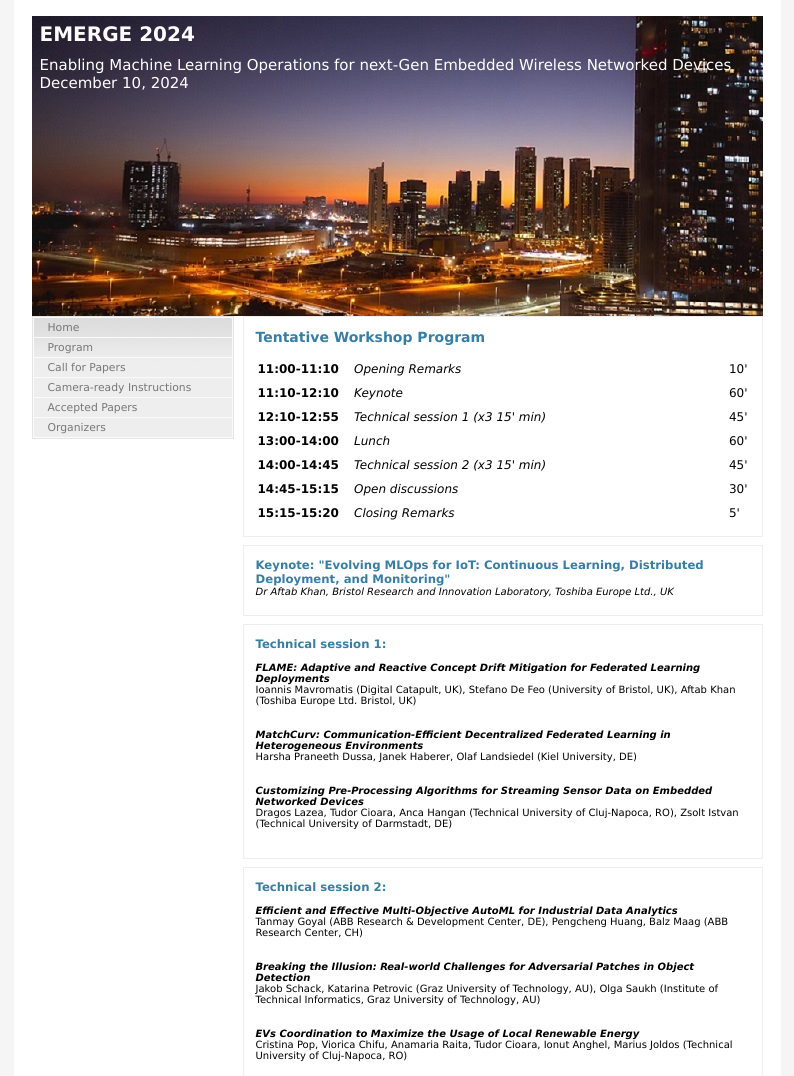
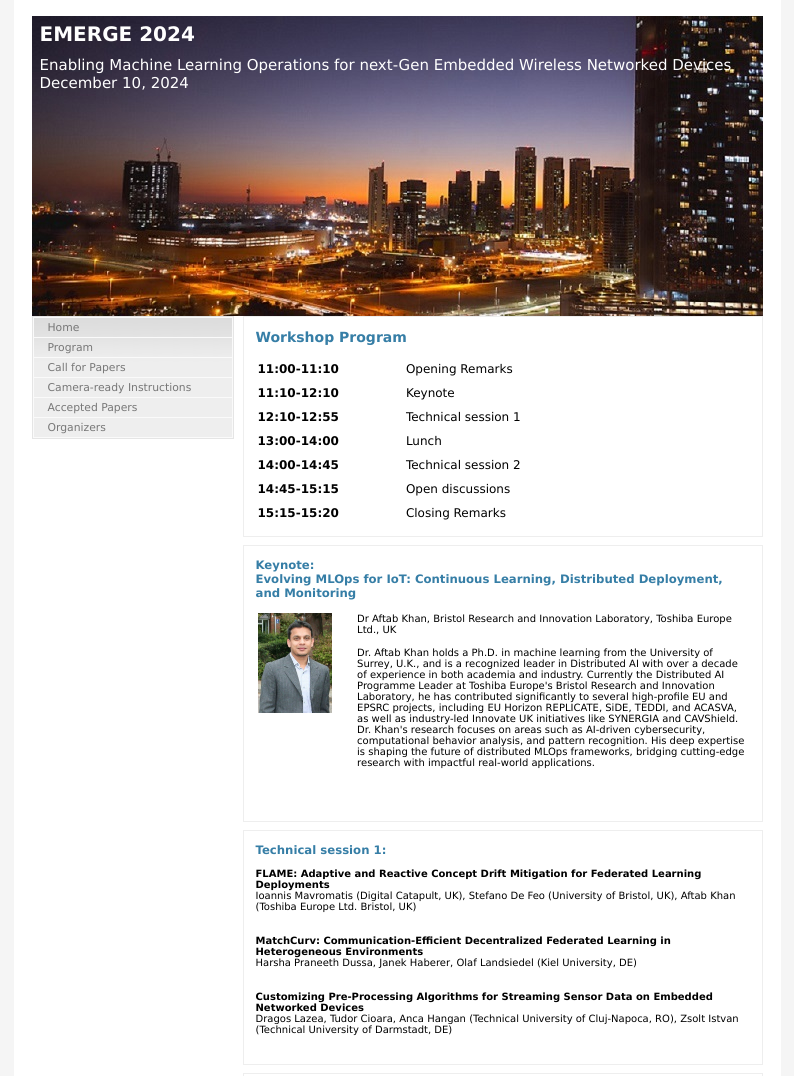
Before and after one commit to emerge2024/emerge2024.github.io, a plain HTML site: page program.html in a window 1280 px wide. Shown: the top 1076 px of the page, without its empty margins (243-1037 px from the left). Drawn offline with Linux system fonts and the light colour scheme.

Commit message:
added keynote short bio

```diff
--- a/program.html
+++ b/program.html
@@ -30,53 +30,46 @@
 
 			<div class="item">
 
-				<h1>Tentative Workshop Program
+				<h1>Workshop Program
                 </h1>
 
 				<br>
 
-				<table>
+				<table cellpadding="0" cellspacing="0" width="100%">
 					<tbody>
 						<tr align="left" style="height: 22px;">
-							<td colspan="2" style="width: 20%;"><b>11:00-11:10</b></td>
-							<td colspan="2" style="width: 80%;"><em>Opening Remarks</em></td>
-							<td colspan="2" style="width: 20%;">10'</td>
+							<td width="30%"><b>11:00-11:10</b></td>
+							<td width="70%">Opening Remarks</td>
 						</tr>
 
 						<tr align="left" style="height: 22px;">
-							<td colspan="2" style="width: 20%;"><b>11:10-12:10</b></td>
-							<td colspan="2" style="width: 80%;"><em>Keynote</em></td>
-							<td colspan="2" style="width: 20%;">60'</td>
+							<td width="30%"><b>11:10-12:10</b></td>
+							<td width="70%">Keynote</td>
 						</tr>
 
 						<tr align="left" style="height: 22px;">
-							<td colspan="2" style="width: 20%;"><b>12:10-12:55</b></td>
-							<td colspan="2" style="width: 80%;"><em>Technical session 1 (x3 15' min)</em></td>
-							<td colspan="2" style="width: 20%;">45'</td>
+							<td width="30%"><b>12:10-12:55</b></td>
+							<td width="70%">Technical session 1</td>
 						</tr>
 
 						<tr align="left" style="height: 22px;">
-							<td colspan="2" style="width: 20%;"><b>13:00-14:00</b></td>
-							<td colspan="2" style="width: 80%;"><em>Lunch</em></td>
-							<td colspan="2" style="width: 20%;">60'</td>
+							<td width="30%"><b>13:00-14:00</b></td>
+							<td width="70%">Lunch</td>
 						</tr>
 
 						<tr align="left" style="height: 22px;">
-							<td colspan="2" style="width: 20%;"><b>14:00-14:45</b></td>
-							<td colspan="2" style="width: 80%;"><em>Technical session 2 (x3 15' min)</em></td>
-							<td colspan="2" style="width: 20%;">45'</td>
+							<td width="30%"><b>14:00-14:45</b></td>
+							<td width="70%">Technical session 2</td>
 						</tr>
 
 						<tr align="left" style="height: 22px;">
-							<td colspan="2" style="width: 20%;"><b>14:45-15:15</b></td>
-							<td colspan="2" style="width: 80%;"><em>Open discussions</em></td>
-							<td colspan="2" style="width: 20%;">30'</td>
+							<td width="30%"><b>14:45-15:15</b></td>
+							<td width="70%">Open discussions</td>
 						</tr>
 
 						<tr align="left" style="height: 22px;">
-							<td colspan="2" style="width: 20%;"><b>15:15-15:20</b></td>
-							<td colspan="2" style="width: 80%;"><em>Closing Remarks</em></td>
-							<td colspan="2" style="width: 20%;">5'</td>
+							<td width="30%"><b>15:15-15:20</b></td>
+							<td width="70%">Closing Remarks</td>
 						</tr>
 
 					</tbody>
@@ -85,8 +78,36 @@
 			</div>
 
 			<div class="item">
-				<h3>Keynote: "Evolving MLOps for IoT: Continuous Learning, Distributed Deployment, and Monitoring"</h3>
-				<p style="font-size: 10px;"><em>Dr Aftab Khan, Bristol Research and Innovation Laboratory, Toshiba Europe Ltd., UK</em></p>
+				<!-- <h3>Keynote: "Evolving MLOps for IoT: Continuous Learning, Distributed Deployment, and Monitoring"</h3>
+				<p style="font-size: 10px;">Dr Aftab Khan, Bristol Research and Innovation Laboratory, Toshiba Europe Ltd., UK</p> -->
+				<h3>Keynote: <br> Evolving
+					MLOps for IoT: Continuous Learning, Distributed Deployment, and
+					Monitoring</h3>
+				<br>
+				<table cellpadding="0" cellspacing="0" width="100%">
+					<tbody>
+						<tr align="left" style="height: 200px;">
+							<td width="20%"><img src="img/keynote.png" height="100"></td>
+							<td width="80%"><p style="font-size: 10px;">Dr Aftab Khan, Bristol Research and Innovation Laboratory, Toshiba Europe Ltd., UK</p>
+								<p style="font-size: 10px;">Dr. Aftab Khan holds a Ph.D. in machine learning from the University of
+								Surrey, U.K., and is a recognized leader in Distributed AI with over a
+								decade of experience in both academia and industry. Currently the
+								Distributed AI Programme Leader at Toshiba Europe's Bristol Research
+								and Innovation Laboratory, he has contributed significantly to several
+								high-profile EU and EPSRC projects, including EU Horizon REPLICATE,
+								SiDE, TEDDI, and ACASVA, as well as industry-led Innovate UK initiatives
+								like SYNERGIA and CAVShield. Dr. Khan's research focuses on areas such
+								as AI-driven cybersecurity, computational behavior analysis, and pattern
+								recognition. His deep expertise is shaping the future of distributed
+								MLOps frameworks, bridging cutting-edge research with impactful
+								real-world applications.</p>
+							</td>
+
+						</tr>
+
+					</tbody>
+
+				</table>
 
 			</div>
 
@@ -94,17 +115,17 @@
 				<h3>Technical session 1:  </h3>
 				<br>
 
-				<p style="font-size: 10px;"><b><em>FLAME: Adaptive and Reactive Concept Drift Mitigation for Federated Learning Deployments</em></b><br>
+				<p style="font-size: 10px;"><b>FLAME: Adaptive and Reactive Concept Drift Mitigation for Federated Learning Deployments</b><br>
 					Ioannis Mavromatis (Digital Catapult, UK), Stefano De Feo (University of Bristol, UK), Aftab Khan (Toshiba Europe Ltd. Bristol, UK)<br>
 				</p>
 				<br>
 
-				<p style="font-size: 10px;"><b><em>MatchCurv: Communication-Efficient Decentralized Federated Learning in Heterogeneous Environments</em></b><br>
+				<p style="font-size: 10px;"><b>MatchCurv: Communication-Efficient Decentralized Federated Learning in Heterogeneous Environments</b><br>
 				Harsha Praneeth Dussa, Janek Haberer, Olaf Landsiedel (Kiel University, DE)<br>
 				</p>
 				<br>
 
-				<p style="font-size: 10px;"><b><em>Customizing Pre-Processing Algorithms for Streaming Sensor Data on Embedded Networked Devices</em></b><br>
+				<p style="font-size: 10px;"><b>Customizing Pre-Processing Algorithms for Streaming Sensor Data on Embedded Networked Devices</b><br>
 					Dragos Lazea, Tudor Cioara, Anca Hangan (Technical University of Cluj-Napoca, RO), Zsolt Istvan (Technical University of Darmstadt, DE)<br>
 				</p>
 				<br>
@@ -114,17 +135,17 @@
 				<h3>Technical session 2:  </h3>
 				<br>
 
-				<p style="font-size: 10px;"><b><em>Efficient and Effective Multi-Objective AutoML for Industrial Data Analytics</em></b><br>
+				<p style="font-size: 10px;"><b>Efficient and Effective Multi-Objective AutoML for Industrial Data Analytics</b><br>
 					Tanmay Goyal (ABB Research & Development Center, DE), Pengcheng Huang, Balz Maag (ABB Research Center, CH)<br>
 				</p>
 				<br>
 
-				<p style="font-size: 10px;"><b><em>Breaking the Illusion: Real-world Challenges for Adversarial Patches in Object Detection</em></b><br>
+				<p style="font-size: 10px;"><b>Breaking the Illusion: Real-world Challenges for Adversarial Patches in Object Detection</b><br>
 					Jakob Schack, Katarina Petrovic (Graz University of Technology, AU), Olga Saukh (Institute of Technical Informatics, Graz University of Technology, AU)<br>
 				</p>
 				<br>
 
-				<p style="font-size: 10px;"><b><em>EVs Coordination to Maximize the Usage of Local Renewable Energy</em></b><br>
+				<p style="font-size: 10px;"><b>EVs Coordination to Maximize the Usage of Local Renewable Energy</b><br>
 					Cristina Pop, Viorica Chifu, Anamaria Raita, Tudor Cioara, Ionut Anghel, Marius Joldos (Technical University of Cluj-Napoca, RO)<br>
 				</p>
 				<br>
```
Also changed, not shown: accepted.html (+6 -22 lines), img/keynote.png (added).
